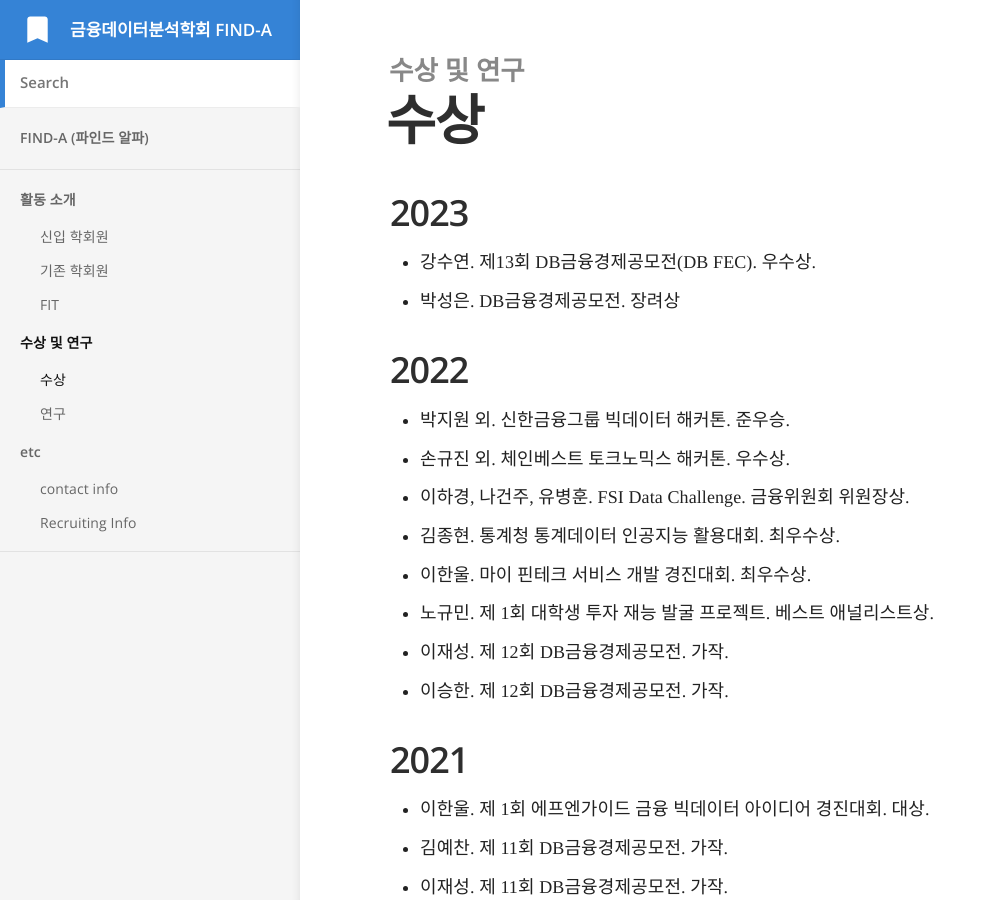
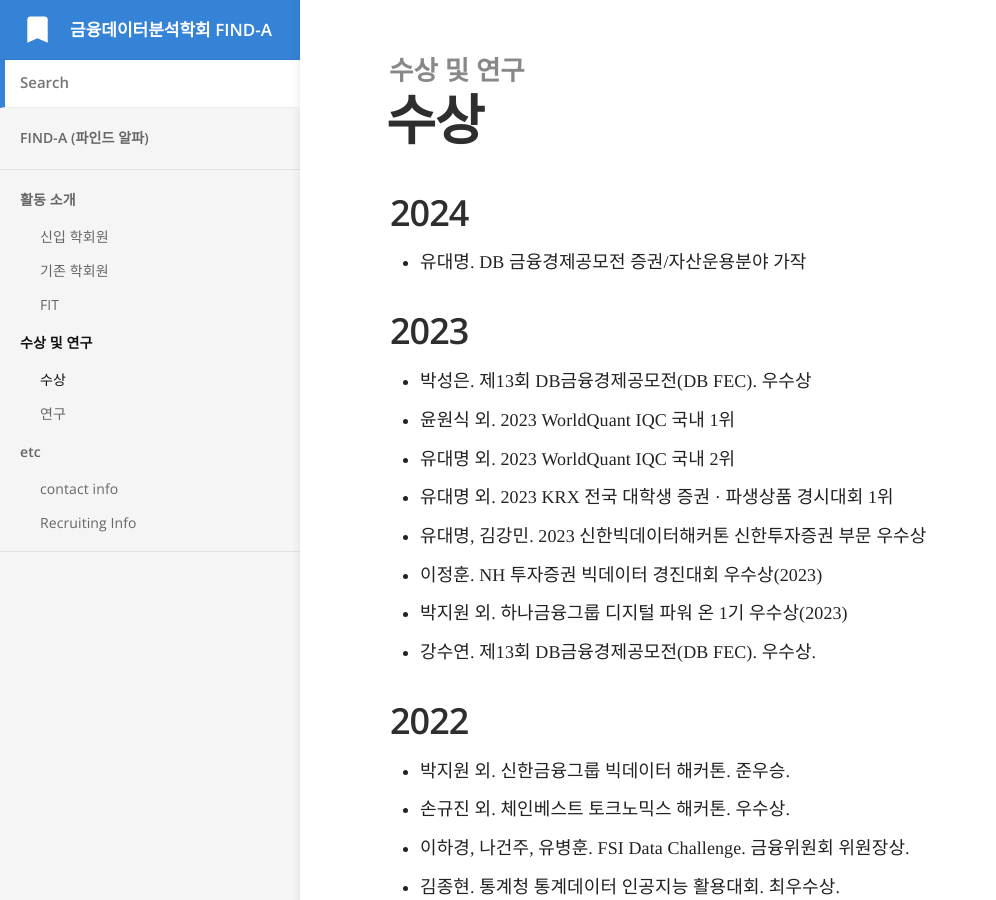
Before and after one commit to Find-A-AI/find-a-ai.github.io, a Jekyll site: the page built from _docs/2.수상 및 연구/수상.md, in a window 1280 px wide and 900 px high. Shown: the whole window, without its empty margins (0-996 px from the left). Built offline with Jekyll 4.4.1, drawn with Linux system fonts in a browser that asks for light colours; some web fonts are replaced.

Commit message:
Update 수상.md

```diff
--- a/_docs/2.수상 및 연구/수상.md
+++ b/_docs/2.수상 및 연구/수상.md
@@ -3,9 +3,18 @@ title: 수상
 category: 수상 및 연구
 order: 1
 ---
+## 2024
+  - 유대명. DB 금융경제공모전 증권/자산운용분야 가작
+
 ## 2023
+  - 박성은. 제13회 DB금융경제공모전(DB FEC). 우수상
+  - 윤원식 외. 2023 WorldQuant IQC 국내 1위
+  - 유대명 외. 2023 WorldQuant IQC 국내 2위
+  - 유대명 외. 2023 KRX 전국 대학생 증권 · 파생상품 경시대회 1위
+  - 유대명, 김강민. 2023 신한빅데이터해커톤 신한투자증권 부문 우수상
+  - 이정훈. NH 투자증권 빅데이터 경진대회 우수상(2023)
+  - 박지원 외. 하나금융그룹 디지털 파워 온 1기 우수상(2023)
   - 강수연. 제13회 DB금융경제공모전(DB FEC). 우수상.
-  - 박성은. DB금융경제공모전. 장려상
 
 ## 2022
   - 박지원 외. 신한금융그룹 빅데이터 해커톤. 준우승.
```
